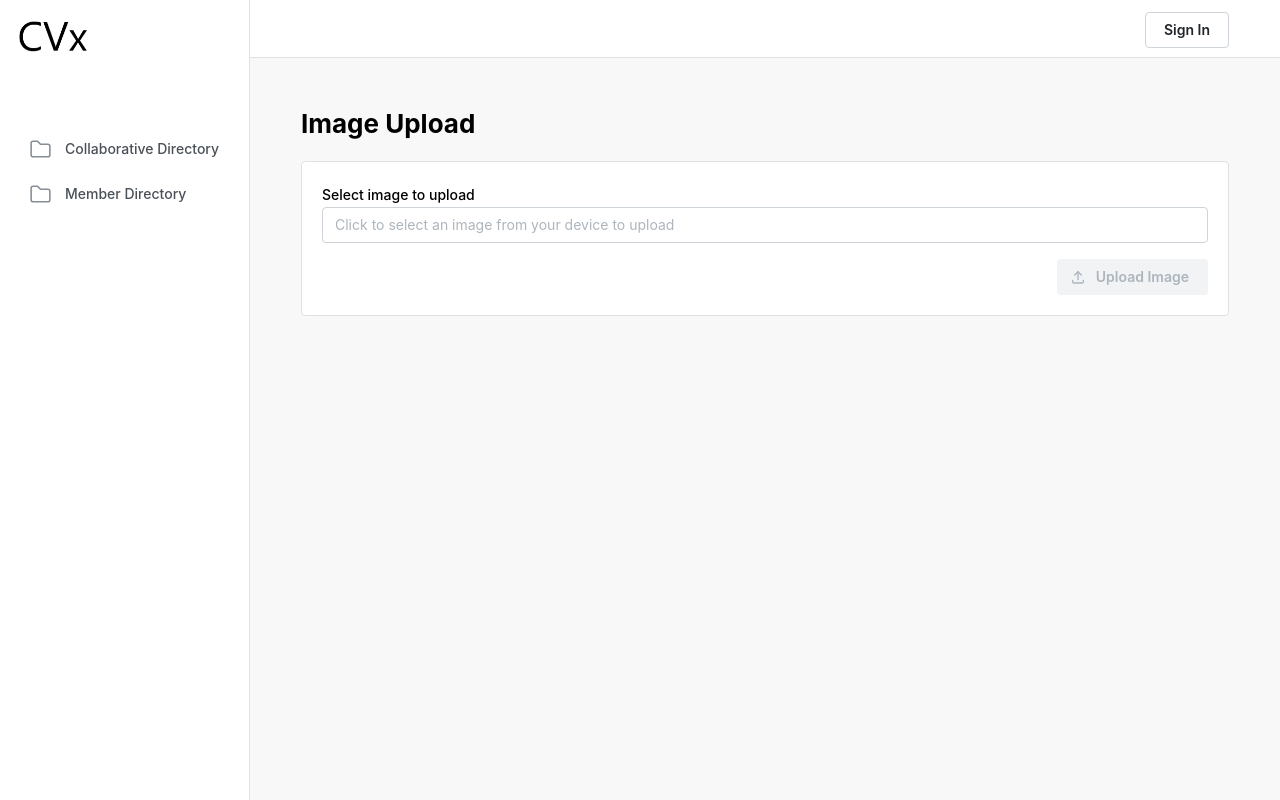
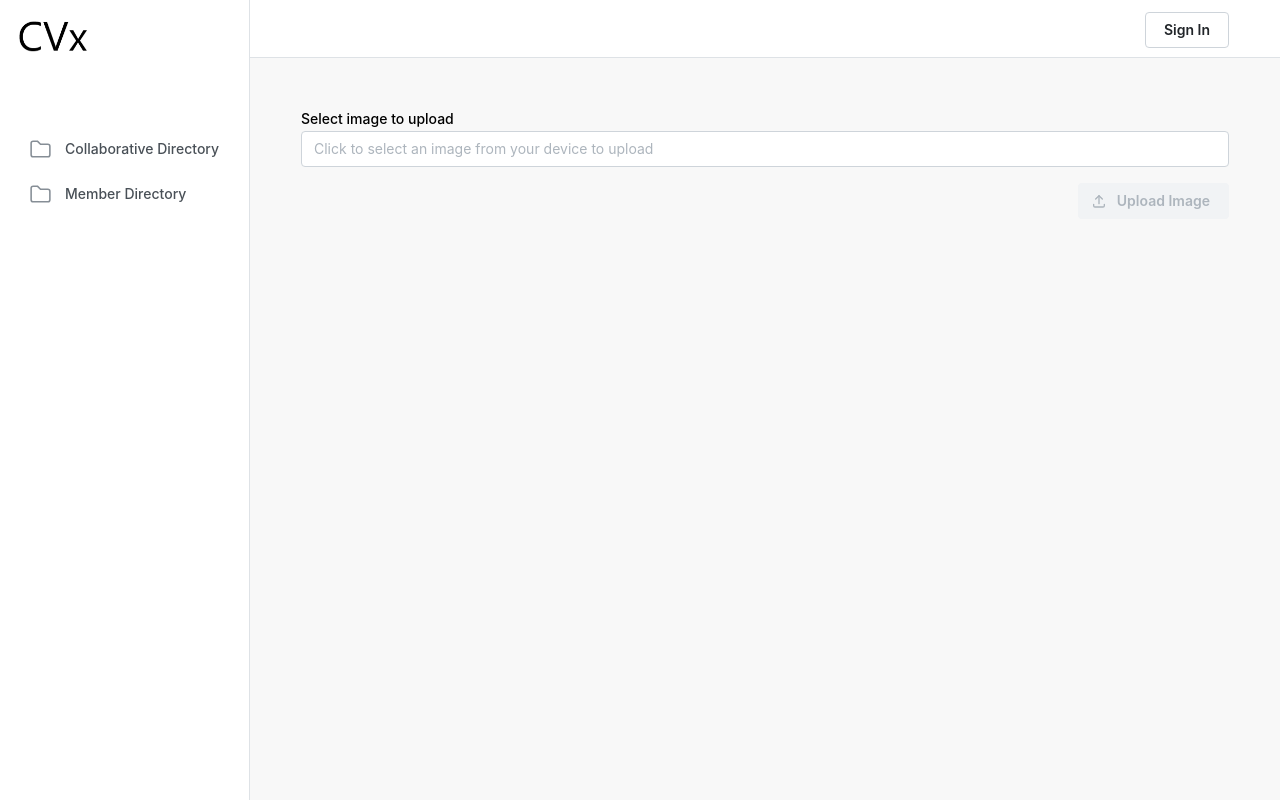
Before and after one commit to AlignedWorks/CVxMantineUI, a React (Vite) app: page /upload-image in a window 1280 px wide. Built offline with nearby package versions, Linux system fonts and the light colour scheme.

Commit message:
More minor visual tweaks

```diff
--- a/src/components/Header/HeaderTabs.tsx
+++ b/src/components/Header/HeaderTabs.tsx
@@ -50,6 +50,9 @@ export function HeaderTabs() {
     const foundTab = tabsData.find(tab =>
       currentPath.includes(`/collaboratives/${collaborativeId}/${tab.path}`)
     );
+
+    console.log('foundTab:', foundTab);
+    console.log('currentPath:', currentPath);
 
     return foundTab?.key || 'Home';
   };
--- a/src/pages/Collaborative/Edit.page.tsx
+++ b/src/pages/Collaborative/Edit.page.tsx
@@ -177,8 +177,6 @@ export function EditCollaborative() {
             mb="md"
           />
 
-
-
           <Grid>
             <Grid.Col span={6}>
               <TextInput
@@ -206,12 +204,14 @@ export function EditCollaborative() {
               />
             </Grid.Col>
             <Grid.Col span={6}>
+              <Stack h="100%" justify="flex-end">
                 <ImageField
                   label="Collaborative Logo"
                   initialImageUrl={formValues?.logoUrl}
                   onImageSelected={(url) => handleFormChange('logoUrl', url)}
                   mb="md"
                 />
+              </Stack>
             </Grid.Col>
           </Grid>
 
--- a/src/pages/ImageUpload.page.tsx
+++ b/src/pages/ImageUpload.page.tsx
@@ -71,9 +71,7 @@ export function ImageUpload({onSuccess, onCancel}: ImageUploadProps) {
 
   return (
     <Container size="md" py="xl">
-      <Title order={2} mb="lg">Image Upload</Title>
 
-      <Paper p="lg" withBorder>
         <Stack>
           {error && (
             <Alert icon={<IconAlertCircle size={16} />} title="Upload Error" color="red">
@@ -138,7 +136,6 @@ export function ImageUpload({onSuccess, onCancel}: ImageUploadProps) {
             </>
           )}
         </Stack>
-      </Paper>
     </Container>
   );
 }
```
Lines whose indentation alone changed are shown as unchanged.
